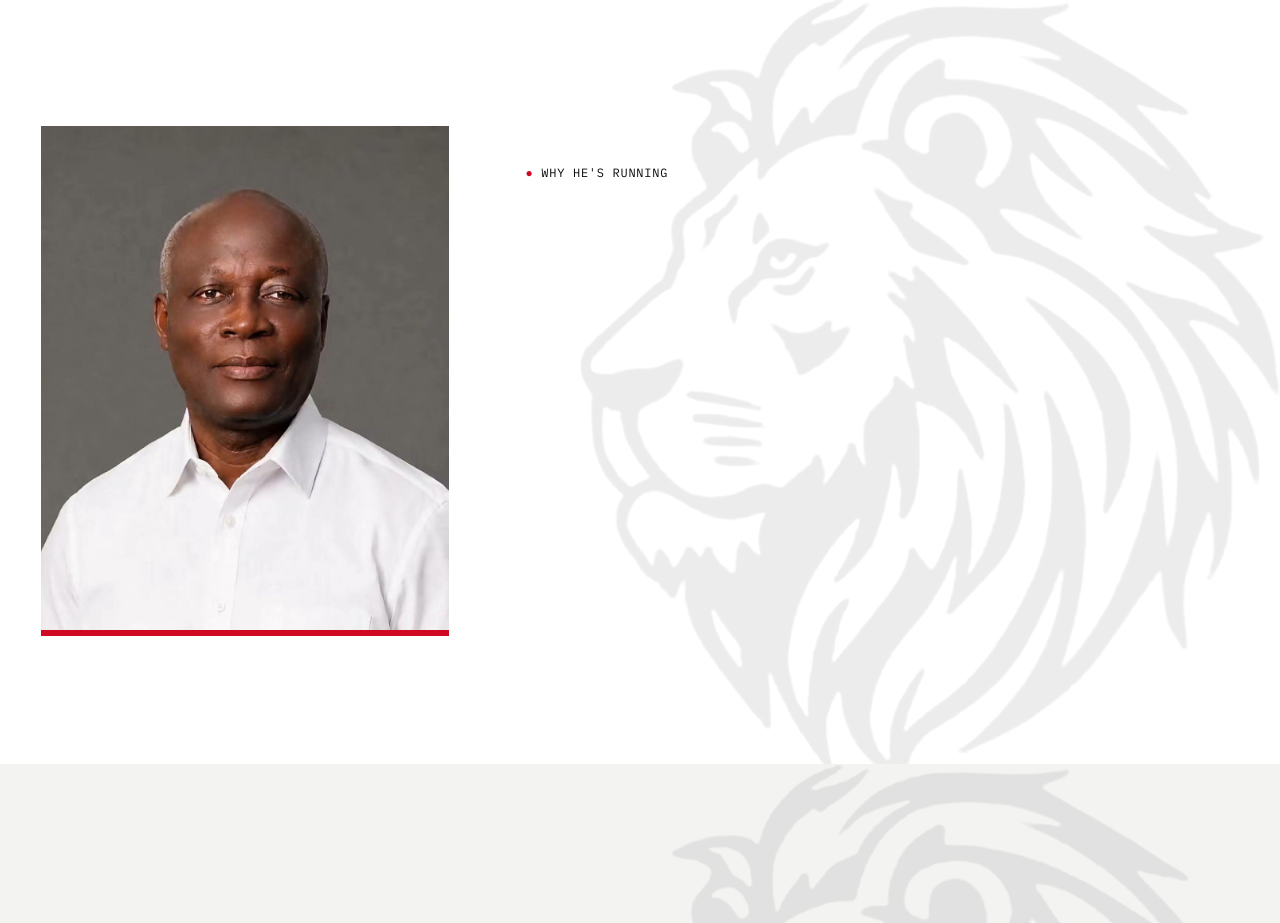
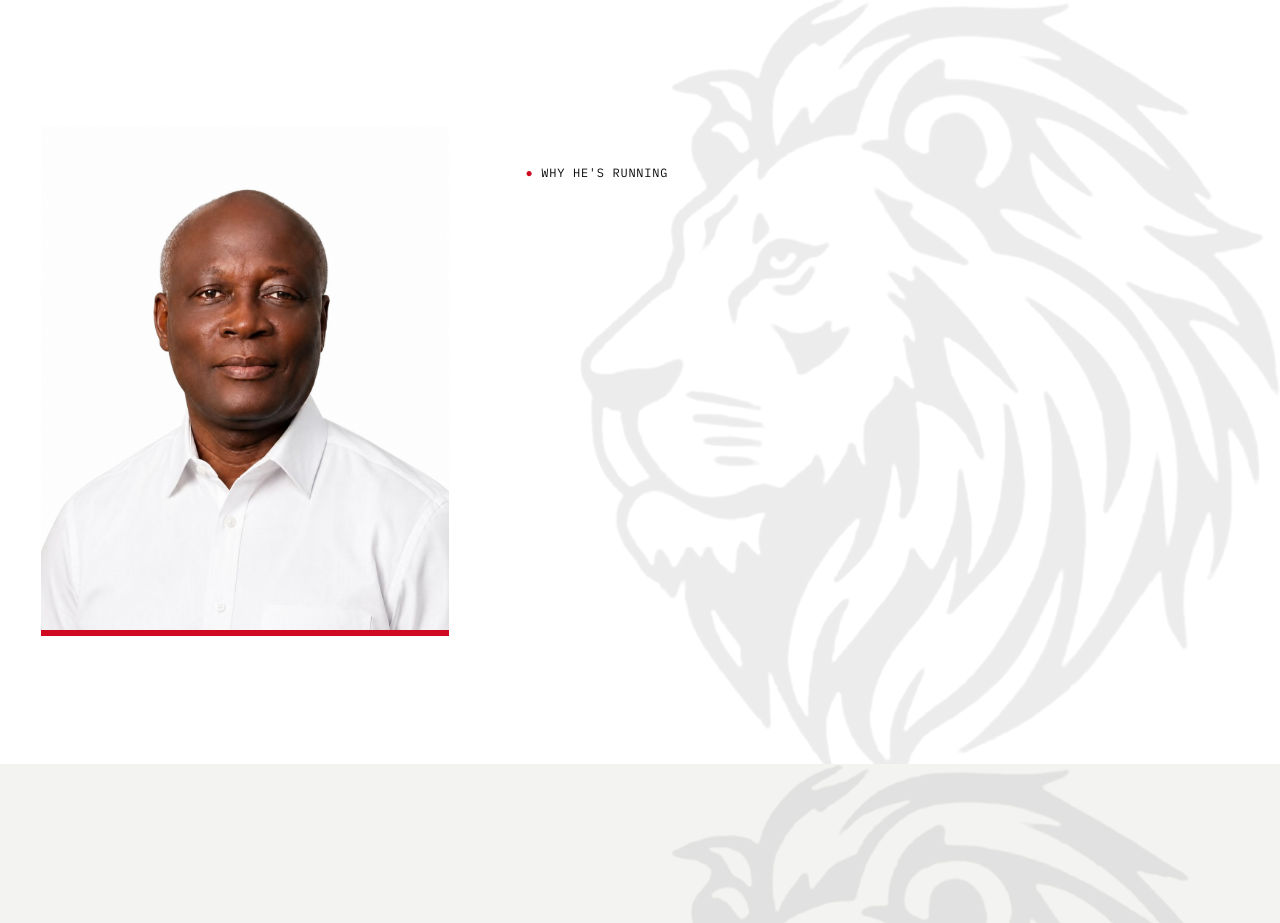
Before and after one commit to theernestmensah/Vanderpuye, a plain HTML site: page index.html in a window 1280 px wide. Shown: the part 9869-10792 px from the top of the page. Drawn offline with Linux system fonts and the light colour scheme.

Commit message:
Add files via upload

```diff
--- a/assets/campaign.css
+++ b/assets/campaign.css
@@ -106,6 +106,7 @@ main > :is(.record, .numbers, .trail, .press, .join, .donate-panel)::after {
 .bar { background: var(--paper); }
 .thesis-profile img.studio-portrait { object-fit: contain; background: #64635e; }
 .pp-panel img.studio-portrait { width: 100%; height: 100%; object-fit: cover; filter: none; }
+.pull-photo .pp-panel { background: #fff; }
 /* Match section portraits to the portrait beside the leadership quote. */
 main { --section-portrait-width: calc((100vw - var(--pad) * 2 - 6vw) * 4 / 11); }
 .thesis-profile { width: var(--section-portrait-width); max-width: 100%; }
--- a/index.html
+++ b/index.html
@@ -248,7 +248,7 @@
 
 <section class="pull">
   <figure class="pull-photo">
-    <div class="pp-panel"><img class="studio-portrait" src="/img/nii-portrait.jpg" alt="Portrait of Nii Lantey Vanderpuye in a white shirt" loading="lazy" decoding="async" width="1024" height="1280" /></div>
+    <div class="pp-panel"><img class="studio-portrait" src="/img/nii-portrait-white.png" alt="Portrait of Nii Lantey Vanderpuye in a white shirt against a white background" loading="lazy" decoding="async" width="1122" height="1402" /></div>
   </figure>
   <div class="pull-text">
     <p class="mono kicker"><span class="red">●</span> Why he's running</p>
```
Also changed, not shown: img/nii-portrait-white.png (added).
